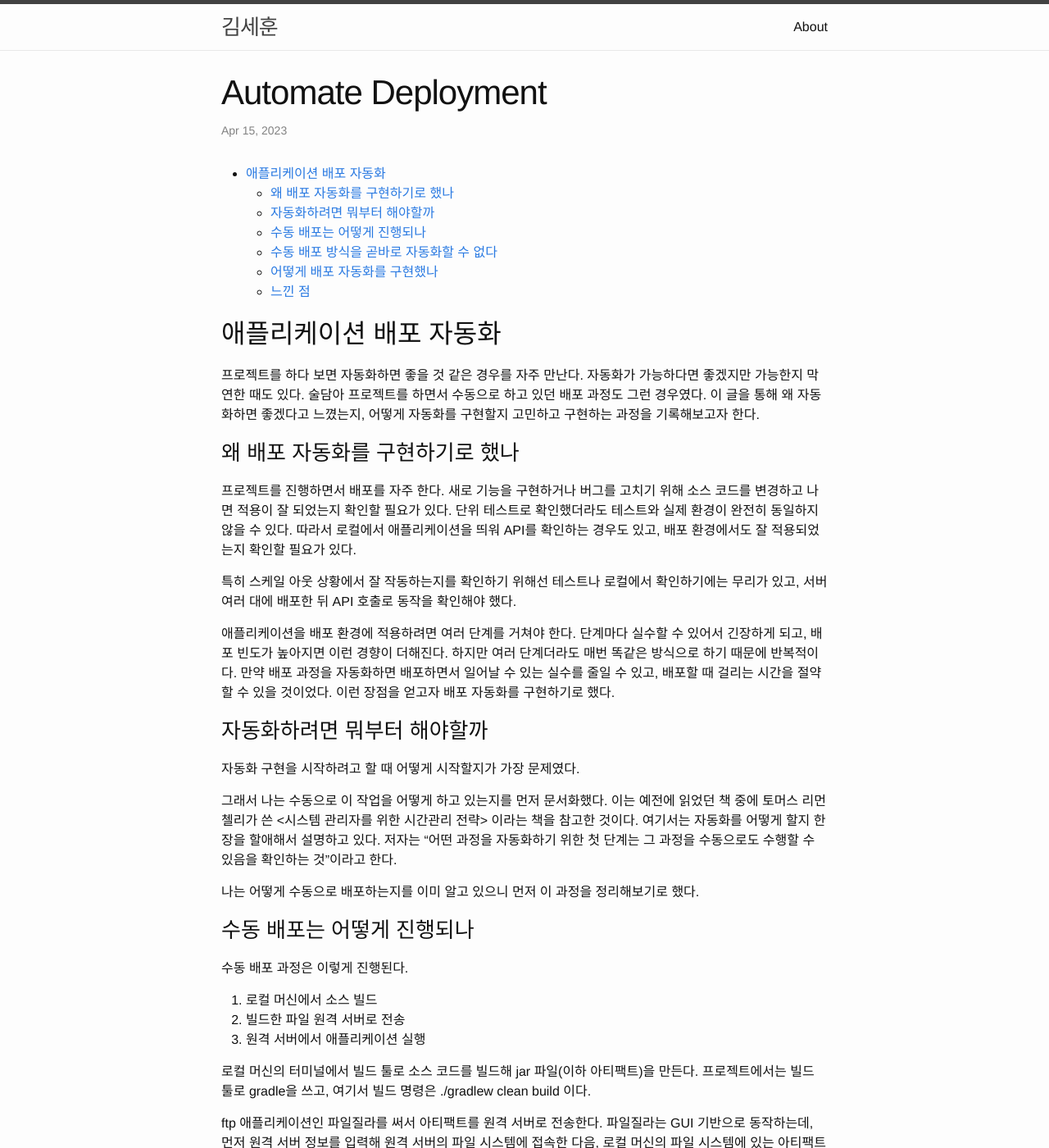
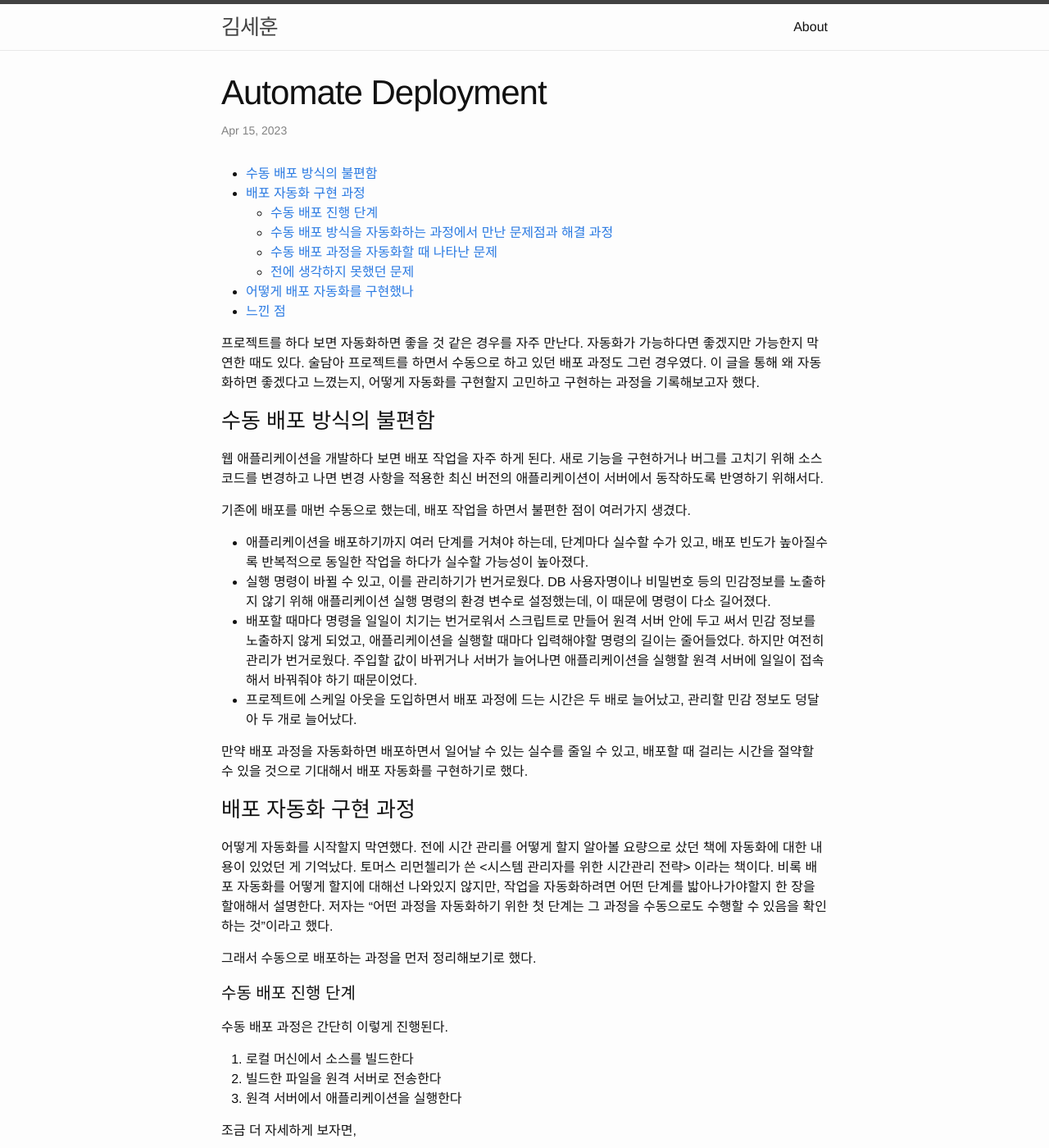
Before and after one commit to rogarithm/rogarithm.github.io, a Jekyll site: the page built from _posts/2023-04-14-automate-deployment.markdown, in a window 1280 px wide and 1400 px high. Shown: the whole window at 82% size. Built offline with Jekyll 4.4.1, drawn with Linux system fonts in a browser that asks for light colours; some of the changed text lies outside the part shown.

Commit message:
리뷰 이전까지 글 다듬기

```diff
--- a/_posts/2023-04-14-automate-deployment.markdown
+++ b/_posts/2023-04-14-automate-deployment.markdown
@@ -7,56 +7,53 @@ categories:
 * table of contents
 {:toc}
 
-## 애플리케이션 배포 자동화
+프로젝트를 하다 보면 자동화하면 좋을 것 같은 경우를 자주 만난다. 자동화가 가능하다면 좋겠지만 가능한지 막연한 때도 있다. 술담아 프로젝트를 하면서 수동으로 하고 있던 배포 과정도 그런 경우였다. 이 글을 통해 왜 자동화하면 좋겠다고 느꼈는지, 어떻게 자동화를 구현할지 고민하고 구현하는 과정을 기록해보고자 했다.
 
-프로젝트를 하다 보면 자동화하면 좋을 것 같은 경우를 자주 만난다. 자동화가 가능하다면 좋겠지만 가능한지 막연한 때도 있다. 술담아 프로젝트를 하면서 수동으로 하고 있던 배포 과정도 그런 경우였다. 이 글을 통해 왜 자동화하면 좋겠다고 느꼈는지, 어떻게 자동화를 구현할지 고민하고 구현하는 과정을 기록해보고자 한다.
+### 수동 배포 방식의 불편함
 
-### 왜 배포 자동화를 구현하기로 했나
+웹 애플리케이션을 개발하다 보면 배포 작업을 자주 하게 된다. 새로 기능을 구현하거나 버그를 고치기 위해 소스 코드를 변경하고 나면 변경 사항을 적용한 최신 버전의 애플리케이션이 서버에서 동작하도록 반영하기 위해서다.
 
-프로젝트를 진행하면서 배포를 자주 한다. 새로 기능을 구현하거나 버그를 고치기 위해 소스 코드를 변경하고 나면 적용이 잘 되었는지 확인할 필요가 있다. 단위 테스트로 확인했더라도 테스트와 실제 환경이 완전히 동일하지 않을 수 있다. 따라서 로컬에서 애플리케이션을 띄워 API를 확인하는 경우도 있고, 배포 환경에서도 잘 적용되었는지 확인할 필요가 있다.
+기존에 배포를 매번 수동으로 했는데, 배포 작업을 하면서 불편한 점이 여러가지 생겼다.
 
-특히 스케일 아웃 상황에서 잘 작동하는지를 확인하기 위해선 테스트나 로컬에서 확인하기에는 무리가 있고, 서버 여러 대에 배포한 뒤 API 호출로 동작을 확인해야 했다.
+- 애플리케이션을 배포하기까지 여러 단계를 거쳐야 하는데, 단계마다 실수할 수가 있고, 배포 빈도가 높아질수록 반복적으로 동일한 작업을 하다가 실수할 가능성이 높아졌다.
+- 실행 명령이 바뀔 수 있고, 이를 관리하기가 번거로웠다. DB 사용자명이나 비밀번호 등의 민감정보를 노출하지 않기 위해 애플리케이션 실행 명령의 환경 변수로 설정했는데, 이 때문에 명령이 다소 길어졌다.
+- 배포할 때마다 명령을 일일이 치기는 번거로워서 스크립트로 만들어 원격 서버 안에 두고 써서 민감 정보를 노출하지 않게 되었고, 애플리케이션을 실행할 때마다 입력해야할 명령의 길이는 줄어들었다. 하지만 여전히 관리가 번거로웠다. 주입할 값이 바뀌거나 서버가 늘어나면 애플리케이션을 실행할 원격 서버에 일일이 접속해서 바꿔줘야 하기 때문이었다.
+- 프로젝트에 스케일 아웃을 도입하면서 배포 과정에 드는 시간은 두 배로 늘어났고, 관리할 민감 정보도 덩달아 두 개로 늘어났다.
 
-애플리케이션을 배포 환경에 적용하려면 여러 단계를 거쳐야 한다. 단계마다 실수할 수 있어서 긴장하게 되고, 배포 빈도가 높아지면 이런 경향이 더해진다. 하지만 여러 단계더라도 매번 똑같은 방식으로 하기 때문에 반복적이다. 만약 배포 과정을 자동화하면 배포하면서 일어날 수 있는 실수를 줄일 수 있고, 배포할 때 걸리는 시간을 절약할 수 있을 것이었다. 이런 장점을 얻고자 배포 자동화를 구현하기로 했다.
+만약 배포 과정을 자동화하면 배포하면서 일어날 수 있는 실수를 줄일 수 있고, 배포할 때 걸리는 시간을 절약할 수 있을 것으로 기대해서 배포 자동화를 구현하기로 했다.
 
-### 자동화하려면 뭐부터 해야할까
+### 배포 자동화 구현 과정
 
-자동화 구현을 시작하려고 할 때 어떻게 시작할지가 가장 문제였다.
+어떻게 자동화를 시작할지 막연했다. 전에 시간 관리를 어떻게 할지 알아볼 요량으로 샀던 책에 자동화에 대한 내용이 있었던 게 기억났다. 토머스 리먼첼리가 쓴 \<시스템 관리자를 위한 시간관리 전략\> 이라는 책이다. 비록 배포 자동화를 어떻게 할지에 대해선 나와있지 않지만, 작업을 자동화하려면 어떤 단계를 밟아나가야할지 한 장을 할애해서 설명한다. 저자는 "어떤 과정을 자동화하기 위한 첫 단계는 그 과정을 수동으로도 수행할 수 있음을 확인하는 것"이라고 했다.
 
-그래서 나는 수동으로 이 작업을 어떻게 하고 있는지를 먼저 문서화했다. 이는 예전에 읽었던 책 중에 토머스 리먼첼리가 쓴 \<시스템 관리자를 위한 시간관리 전략\> 이라는 책을 참고한 것이다. 여기서는 자동화를 어떻게 할지 한 장을 할애해서 설명하고 있다. 저자는 "어떤 과정을 자동화하기 위한 첫 단계는 그 과정을 수동으로도 수행할 수 있음을 확인하는 것"이라고 한다.
+그래서 수동으로 배포하는 과정을 먼저 정리해보기로 했다.
 
-나는 어떻게 수동으로 배포하는지를 이미 알고 있으니 먼저 이 과정을 정리해보기로 했다.
+#### 수동 배포 진행 단계
 
-### 수동 배포는 어떻게 진행되나
+수동 배포 과정은 간단히 이렇게 진행된다.
 
-수동 배포 과정은 이렇게 진행된다.
+1. 로컬 머신에서 소스를 빌드한다
+2. 빌드한 파일을 원격 서버로 전송한다
+3. 원격 서버에서 애플리케이션을 실행한다
 
-1. 로컬 머신에서 소스 빌드
-2. 빌드한 파일 원격 서버로 전송
-3. 원격 서버에서 애플리케이션 실행
+조금 더 자세하게 보자면,
 
-로컬 머신의 터미널에서 빌드 툴로 소스 코드를 빌드해 jar 파일(이하 아티팩트)을 만든다. 프로젝트에서는 빌드 툴로 gradle을 쓰고, 여기서 빌드 명령은 ./gradlew clean build 이다.
+로컬 머신에서 빌드 도구로 소스 코드를 빌드해 jar 파일(이하 아티팩트)을 만든다.
 
-ftp 애플리케이션인 파일질라를 써서 아티팩트를 원격 서버로 전송한다. 파일질라는 GUI 기반으로 동작하는데, 먼저 원격 서버 정보를 입력해 원격 서버의 파일 시스템에 접속한 다음, 로컬 머신의 파일 시스템에 있는 아티팩트를 원격 서버쪽 파일 시스템에 마우스로 드래그&드롭해 전송한다.
+그 다음엔 ftp 앱으로 아티팩트를 원격 서버로 전송한다. 여기에는 파일질라를 썼다. 접속할 원격 서버 정보를 설정해 해당 서버의 파일 시스템에 접속한다. 그리고 로컬 머신에 있는 아티팩트를 원격 서버에 전송한다. 파일질라가 GUI 기반 앱이어서 마우스로 드래그&드롭해 파일을 전송했다.
 
-로컬 머신의 터미널에서 ssh로 원격 서버에 접속한다. 원격 서버에 접속한 후 java -jar 명령으로 애플리케이션을 실행한다.
+마지막으로 로컬 머신에서 ssh로 원격 서버에 접속 후 애플리케이션을 실행한다.
 
-### 수동 배포 방식을 곧바로 자동화할 수 없다
+#### 수동 배포 방식을 자동화하는 과정에서 만난 문제점과 해결 과정
 
-수동으로 배포하는 방법을 정리하고 나니 이대로는 바로 자동화할 수 없었다. 여기엔 몇 가지 이유가 있었다.
+수동 배포 과정을 정리한 후 자동화하는 과정에서 해결해야 할 점이 있었다. 이 중에는 전에는 생각하지 못했던 문제점도 있었다.
+
+#### 수동 배포 과정을 자동화할 때 나타난 문제
 
 1. **GUI 애플리케이션을 이용하는 작업은 그대로 자동화하기 어렵다**
 아티팩트를 서버로 전송할 때 쓰는 filezilla는 GUI 기반 애플리케이션이기 때문에 파일을 전송하려면 마우스를 써야 한다. 만약 이 과정을 자동화한다면 마우스를 어디로 움직이고 어디를 클릭할지를 자동화해야하지 않을까 생각이 들었다. 하지만 이 방식은 현실적으로 불가능해 보였고, 대신 커맨드라인 기반으로 ftp를 실행할 수 있는 방법이 있는지 알아봤다.
 
-2. **애플리케이션이 실행 도중 멈출 수 있다**
-원격 서버에서 foreground 방식으로 애플리케이션을 실행했다. 이 경우 로컬 머신이 원격 서버와 맺은 ssh 연결이 끊어지면 애플리케이션이 더 이상 실행되지 않는다. 기존에는 새로 배포한 뒤 api 요청해서 생각한대로 동작하는지 확인할 때까지만 애플리케이션이 실행 중이면 되었어서 이 점에 대해 고려하지 않았다.
-비록 토이 프로젝트지만 실제로 운영하는 서비스를 염두해두고 구현하고 있었는데, 그렇다면 사용자에게 끊김 없이 서비스를 제공해야 해야한다고 생각했다. 하지만 기존 배포 방식으로는 ssh 연결이 끊어지면 서비스가 유지되지 않고 끊어지므로 문제였다. ssh 연결이 끊어지더라도 원격 서버에서 계속해서 애플리케이션이 실행되도록  할 수 있는 방법을 찾아봐야 했다.
-
-3. **새로 배포한 애플리케이션을 실행하면 기존에 실행 중인 애플리케이션이 멈추지 않는다**
-만약 이전 버전 애플리케이션 실행 도중 새로 전송한 아티팩트로 애플리케이션을 실행한다면, 같은 서버에 서로 다른 버전의 애플리케이션이 동시에 실행될 수 있다. 그러면 애플리케이션 버전이 달라도 포트 번호는 같으므로 사용자가 요청한 api를 어느 버전 애플리케이션에서 응답할지 알 수 없고, 새로 배포할 때마다 애플리케이션이 프로세스에 생길 것이다.
-따라서 만약 원격 서버에 실행 중인 애플리케이션이 있다면 중단하고 새로운 애플리케이션을 띄우는 방법을 찾아봐야 했다.
-
-4. **민감 정보를 관리하기 번거롭다**
+2. **민감 정보를 관리하기 번거롭다**
 DB 사용자 이름이나 비밀번호와 같은 민감정보를 공개된 장소에 노출하지 않기 위해 애플리케이션 실행 명령에 변수로 주입하는 방식을 이용했다. 이로 인해 애플리케이션 실행 명령이 다소 길어졌다.
 
 {% highlight bash %}
@@ -70,6 +67,16 @@ java -jar sooldama-0.0.1-SNAPSHOT.jar --spring.profiles.active=dev \
 {% endhighlight %}
 
 새로 배포할 때마다 길다란 애플리케이션 실행 명령을 일일이 치기는 번거로워서 쉘 스크립트로 만들어 원격 서버 안에 두고 썼다. 공개된 장소에 민감 정보를 노출하지 않지만, 관리가 번거로웠다. 스크립트로 만들기는 했지만, 사람이 직접 입력해야 하고, 주입할 값이 바뀌면 애플리케이션을 실행할 모든 원격 서버에 일일이 접속해서 바꿔줘야 할테고 서버가 늘어나면 이런 작업이 더 생기게 되어 더 번거로워질 것이었다. 유지보수가 용이하면서도 민감 정보를 공개된 장소에 노출하지 않을 수 있는 방법을 찾아봐야 했다.
+
+#### 전에 생각하지 못했던 문제
+
+1. **애플리케이션이 실행 도중 멈출 수 있다**
+원격 서버에서 foreground 방식으로 애플리케이션을 실행했다. 이 경우 로컬 머신이 원격 서버와 맺은 ssh 연결이 끊어지면 애플리케이션이 더 이상 실행되지 않는다. 기존에는 새로 배포한 뒤 api 요청해서 생각한대로 동작하는지 확인할 때까지만 애플리케이션이 실행 중이면 되었어서 이 점에 대해 고려하지 않았다.
+비록 토이 프로젝트지만 실제로 운영하는 서비스를 염두해두고 구현하고 있었는데, 그렇다면 사용자에게 끊김 없이 서비스를 제공해야 해야한다고 생각했다. 하지만 기존 배포 방식으로는 ssh 연결이 끊어지면 서비스가 유지되지 않고 끊어지므로 문제였다. ssh 연결이 끊어지더라도 원격 서버에서 계속해서 애플리케이션이 실행되도록  할 수 있는 방법을 찾아봐야 했다.
+
+2. **새로 배포한 애플리케이션을 실행하면 기존에 실행 중인 애플리케이션이 멈추지 않는다**
+만약 이전 버전 애플리케이션 실행 도중 새로 전송한 아티팩트로 애플리케이션을 실행한다면, 같은 서버에 서로 다른 버전의 애플리케이션이 동시에 실행될 수 있다. 그러면 애플리케이션 버전이 달라도 포트 번호는 같으므로 사용자가 요청한 api를 어느 버전 애플리케이션에서 응답할지 알 수 없고, 새로 배포할 때마다 애플리케이션이 프로세스에 생길 것이다.
+따라서 만약 원격 서버에 실행 중인 애플리케이션이 있다면 중단하고 새로운 애플리케이션을 띄우는 방법을 찾아봐야 했다.
 
 ### 어떻게 배포 자동화를 구현했나
 
```
